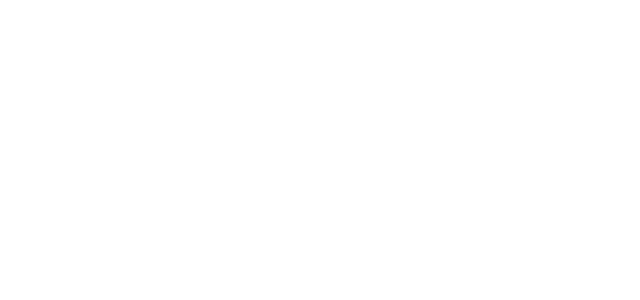
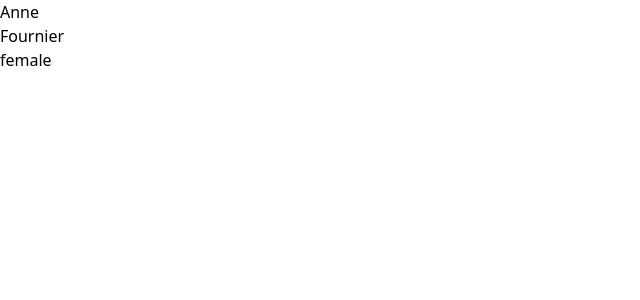
Before and after one commit to andrew-ob/Family-tree-2026-vue, a Nuxt app: page /person/anneId in a window 1280 px wide. Before the commit this address had no page. Shown: the top 300 px of the page, without its empty margins (0-640 px from the left). Built offline with nearby package versions, Linux system fonts and the light colour scheme.

Commit message:
feat: create basic person[id] page

```diff
--- a/app/pages/index.vue
+++ b/app/pages/index.vue
@@ -7,7 +7,9 @@
         v-for="person in family.persons"
         :key="person.id"
       >
-        {{ person.firstName }} {{ person.lastName }}
+        <NuxtLink :to="`/person/${person.id}`">
+          {{ person.firstName }} {{ person.lastName }}
+        </NuxtLink>
       </li>
     </ul>
   </main>
--- /dev/null
+++ b/app/pages/person/[id].vue
@@ -0,0 +1,24 @@
+<template>
+  <main>
+    <div v-if="person">
+      <div>{{ person.firstName }}</div>
+      <div>{{ person.lastName }}</div>
+      <div>{{ person.birthDate }}</div>
+      <div>{{ person.deathDate }}</div>
+      <div>{{ person.sex }}</div>
+    </div>
+
+    <div v-else>
+      Personne introuvable
+    </div>
+  </main>
+</template>
+
+<script setup lang="ts">
+import { family } from '~~/data/familyData'
+import { getPersonById } from '~~/shared/utils/family-utils'
+
+const route = useRoute()
+
+const person = computed(() => getPersonById(family, String(route.params.id)))
+</script>
```
